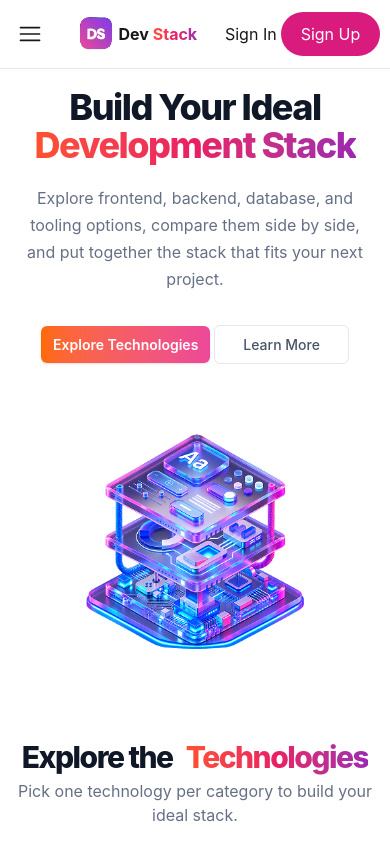
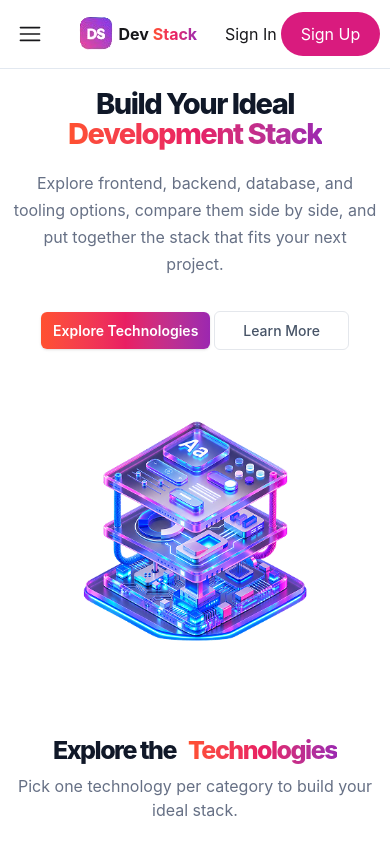
Before and after one commit to AbuSufian-official/Dev-stack, a React (Vite) app: page / in a window 390 px wide. Shown: the top 844 px of the page. Built offline with nearby package versions, Linux system fonts and the light colour scheme.

Commit message:
fix responsive bug and add ui brand variable....

```diff
--- a/src/App.jsx
+++ b/src/App.jsx
@@ -1,7 +1,6 @@
 import { Bounce, ToastContainer, toast } from 'react-toastify'
 import Navber from './component/navber'
 import Hero from './component/hero'
-import ExplorSection from './component/exploreSection'
 
 import Footer from './component/footer'
 
@@ -9,6 +8,8 @@ import { Suspense, useState } from "react"
 import Loader from './component/loder'
 import StackSection from './component/stackSection'
 import Card from './component/card'
+
+export let brandColor= "bg-gradient-to-r from-[#ff512f] via-[#e91e63] to-[#9c27b0]"
 const App=()=>{
 
  const techData= async() => {
@@ -19,7 +20,7 @@ const App=()=>{
     }
     let [techDataa]=useState(techData())
     let [stackData,setStackData]=useState([]);
-    let [isStackhasSelectedDataObj,setIsStackhasSelectedDataObj]=useState()
+
 
 
 
@@ -27,14 +28,9 @@ const App=()=>{
   return(<>
   <Navber/>
     <Hero/>
-
-
-
-
-
           <div className="w-[95%]  mx-auto px-2">
               <div className="text-center md:text-start">
-                  <h2 className=" md:text-start text-3xl md:text-4xl font-extrabold tracking-[-1.5px] text-[#101828] ">
+                  <h2 className=" md:text-start text-[25px] sm:text-3xl md:text-4xl font-extrabold tracking-[-1.5px] text-[#101828] ">
                       Explore the <span className="ml-2 bg-gradient-to-r from-[#ff512f] via-[#e91e63] to-[#9c27b0] bg-clip-text text-transparent">Technologies</span>
                   </h2>
                   <p className=" text-center md:text-start mt-1  text-[16px]  text-[#667085] sm:text-[14px]">
@@ -42,96 +38,21 @@ const App=()=>{
                   </p>
               </div>
 
-              <div className="py-7 grid md:grid-cols-4 gap-7 ">
+              <div className="py-7 grid md:grid-cols-4 gap-7 md:gap-3 lg:gap-7">
                   <Suspense fallback={<div className="md:col-span-3"><Loader/></div>}>
                   <div className="grid sm:grid-cols-2  md:grid-cols-2 lg:grid-cols-3 gap-3 md:col-span-3">
 
-                       <Card  techData={techDataa} stackData={stackData} setStackData={setStackData} isStackhasSelectedDataObj={isStackhasSelectedDataObj} setIsStackhasSelectedDataObj={setIsStackhasSelectedDataObj}  />
+                       <Card  techData={techDataa} stackData={stackData} setStackData={setStackData}   />
 
                   </div>
                    </Suspense>
                   <div>
-                      <StackSection  stackData={stackData} setStackData={setStackData}  isStackhasSelectedDataObj={isStackhasSelectedDataObj}  setIsStackhasSelectedDataObj={setIsStackhasSelectedDataObj}/>
+                      <StackSection  stackData={stackData} setStackData={setStackData}  />
                   </div>
               </div>
 
 
           </div>
-
-
-
-
-
-
-
-
-
-
-
-
-
-
-
-
-
-
-
-
-
-
-
-
-
-
-
-
-
-
-
-
-
-
-
-
-
-
-
-
-
-
-
-
-
-
-
-
-
-
-
-
-
-
-
-
-
-
-
-
-
-
-
-
-
-
-
-
-
-
-
-    {/* <ExplorSection techData={techData()}/> */}
-
-
-
 
 
     <Footer/>
--- a/src/component/card.jsx
+++ b/src/component/card.jsx
@@ -2,7 +2,7 @@ import { use, } from "react";
 import MainCard from "./mainCard";
 
 
-const Card = ({ techData,stackData,setStackData,isStackhasSelectedDataObj,setIsStackhasSelectedDataObj,}) => {
+const Card = ({ techData,stackData,setStackData}) => {
 
 
   let data = use(techData)
@@ -13,7 +13,7 @@ const Card = ({ techData,stackData,setStackData,isStackhasSelectedDataObj,setIsS
 
                {data.map((obj) => {
             return (<>
-              <MainCard obj={obj} stackData={stackData} setStackData={setStackData} isStackhasSelectedDataObj={isStackhasSelectedDataObj} setIsStackhasSelectedDataObj={setIsStackhasSelectedDataObj} />
+              <MainCard obj={obj} stackData={stackData} setStackData={setStackData}  />
 
             </>)
           })}
--- a/src/component/footer.jsx
+++ b/src/component/footer.jsx
@@ -1,5 +1,5 @@
 import logo from './../assets/logo-text.png'
-
+import {brandColor} from'./../App'
 
 
 const Footer = () => {
@@ -12,7 +12,7 @@ const Footer = () => {
           <div className='flex flex-col justify-center sm:jsutify-start sm:items-start items-center'>
             <div className='flex justify-center items-center gap-2'>
               <img src={logo} alt="Dev Stack" className='w-[40px]'/>
-            <p className="text-[23px] font-bold ">Dev <span className="bg-gradient-to-r from-[#ff512f] via-[#e91e63] to-[#9c27b0] bg-clip-text text-transparent">Stack</span></p>
+            <p className="text-[23px] font-bold ">Dev <span className={`${brandColor} bg-clip-text text-transparent`}>Stack</span></p>
 
             </div>
 
--- a/src/component/hero.jsx
+++ b/src/component/hero.jsx
@@ -1,15 +1,17 @@
 import sideimg from './../assets/banner-stack.png'
+import { brandColor } from '../App';
 const Hero = () => {
+    //bg-gradient-to-r from-[#ff512f] via-[#e91e63] to-[#9c27b0]
     return (
         <section className="w-full overflow-hidden bg-white">
-            <div className="w-[95%] mx-auto px-2 flex flex-col md:flex-row gap-0 sm:gap-2 justify-between items-center py-5 md:py-2 ">
+            <div className="w-[95%] mx-auto px-1 sm:px-2 flex flex-col md:flex-row gap-0 sm:gap-2 justify-between items-center py-5 md:py-2 ">
 
                 {/* LEFT CONTENT */}
                 <div className="flex flex-col justify-center items-center md:items-start md:justify-normal w-full md:w-[55%]">
 
-                    <h1 className="text-center md:text-start text-[36px] font-extrabold leading-[1.05] tracking-[-1.5px] text-[#101828] sm:text-[42px] md:text-[30px] lg:text-5xl 2xl:text-5xl">
+                    <h1 className="text-center md:text-start text-[29px] sm:text-[36px] font-extrabold leading-[1.05] tracking-[-1.5px] text-[#101828] sm:text-[42px] md:text-[30px] lg:text-5xl 2xl:text-5xl">
                         Build Your Ideal
-                        <span className="block bg-gradient-to-r from-[#ff512f] via-[#e91e63] to-[#9c27b0] bg-clip-text text-transparent">
+                        <span className= {`block ${brandColor} bg-clip-text text-transparent`}>
                             Development Stack
                         </span>
                     </h1>
@@ -24,9 +26,9 @@ const Hero = () => {
                     <div className="mt-8 text-[14px] flex items-center gap-1 sm:gap-4">
 
                         <button
-                            className="
+                            className={`
                 rounded-md
-                bg-gradient-to-r from-[#ff6a00] to-[#ec4899]
+                ${brandColor}
                 px-3 py-2
 
                  font-semibold text-white
@@ -35,7 +37,7 @@ const Hero = () => {
                 hover:-translate-y-1
                 hover:scale-105
                 hover:shadow-lg
-              "
+              `}
                         >
                             Explore Technologies
                         </button>
--- a/src/component/navber.jsx
+++ b/src/component/navber.jsx
@@ -1,6 +1,7 @@
 import { RxHamburgerMenu } from "react-icons/rx";
 import logo from './../assets/logo-text.png'
 import { useState } from "react";
+import { brandColor } from "../App";
 const Navber = () => {
 
     let [isopen, setIsopen] = useState(false)
@@ -14,7 +15,7 @@ const Navber = () => {
                     <div onClick={() => mobilemanu()} className=" cursor-pointer text-2xl md:hidden hover:bg-[#D91B7E] hover:text-white px-2 py-2 rounded-[10px]"><RxHamburgerMenu /></div>
                     <div className="hover:scale-105  md:w-auto transition-all flex items-center gap-1 sm:gap-2">
                         <img  src={logo} className="w-30% md:w-auto" />
-                        <p className="text-[100%] sm:text-[23px] font-bold ">Dev <span className="bg-gradient-to-r from-[#ff512f] via-[#e91e63] to-[#9c27b0] bg-clip-text text-transparent">Stack</span></p>
+                        <p className="text-[100%] sm:text-[23px] font-bold ">Dev <span className={`${brandColor} bg-clip-text text-transparent`}>Stack</span></p>
 
                     </div>
                     <div className={`z-50 w-full overflow-hidden  border-b-1 border-b-slate-300 md:border-b-transparent md:border-b-0 backdrop-blur-sm bg-white rounded-b-2xl md:rounded-b-none md:w-auto absolute md:static top-17 left-0 md:bg-transparent md:inline-block ${isopen ? `block` : `hidden`}`}>
--- a/src/component/stackCard.jsx
+++ b/src/component/stackCard.jsx
@@ -1,13 +1,13 @@
 import { RxCross1 } from "react-icons/rx";
 import { toast,Bounce } from 'react-toastify';
 
-const StackCard = ({ stackData, setStackData, stackObj,isStackhasSelectedDataObj,setIsStackhasSelectedDataObj }) => {
+const StackCard = ({ stackData, setStackData, stackObj }) => {
 
     function handelDelBtn(value) {
         if (stackData.includes(value)) {
             let filterData = stackData.filter((n) => n.id !== value.id)
             setStackData(filterData)
-            setIsStackhasSelectedDataObj(value)
+
 
             toast.success(`${value.name} remove from stack`, {
                 position: "bottom-right",
@@ -27,7 +27,7 @@ const StackCard = ({ stackData, setStackData, stackObj,isStackhasSelectedDataObj
 
     return (<>
         <div className="border border-[#66708593] flex justify-between items-center px-4 py-3 rounded-[10px]">
-            <div className="flex justify-center items-center gap-2">
+            <div className="flex justify-center items-center gap-0 sm:gap-2">
                 <div>
                     <img src={stackObj.icon} alt={stackObj.name} width={'30px'} />
                 </div>
--- a/src/component/stackSection.jsx
+++ b/src/component/stackSection.jsx
@@ -1,6 +1,6 @@
 import StackCard from "./stackCard"
 import { Bounce,toast  } from "react-toastify";
-const StackSection = ({stackData,setStackData,isStackhasSelectedDataObj,setIsStackhasSelectedDataObj}) => {
+const StackSection = ({stackData,setStackData}) => {
 
 
     function hendelRemoveAllBtn(){
@@ -21,7 +21,7 @@ transition: Bounce,
     return (<>
         <div className=" border border-[#e7edf5] bg-white px-4 py-6 rounded-[20px]">
             <h3 className="text-2xl font-bold">Your Stack</h3>
-            <p className="text-[15px] text-[#667085]">
+            <p className="text-[15px] md:text-[13px] lg:text-[15px] text-[#667085]">
 
                 {stackData.length==0?"No technologies selected yet.":`${stackData.length} Technology Selected`}
             </p>
@@ -30,7 +30,7 @@ transition: Bounce,
             </div>):(<div className="flex flex-col gap-2 py-3">
                 {stackData.map((stackObj)=>{
                     return(<>
-                    <StackCard  stackObj={stackObj} stackData={stackData} setStackData={setStackData} isStackhasSelectedDataObj={isStackhasSelectedDataObj}  setIsStackhasSelectedDataObj={setIsStackhasSelectedDataObj} />
+                    <StackCard  stackObj={stackObj} stackData={stackData} setStackData={setStackData}  />
 
                     </>)
                 })}
```
Also changed, not shown: src/component/exploreSection.jsx (deleted, +0 -52 lines), src/component/mainCard.jsx (+4 -17 lines), src/index.css (line endings or trailing spaces).
